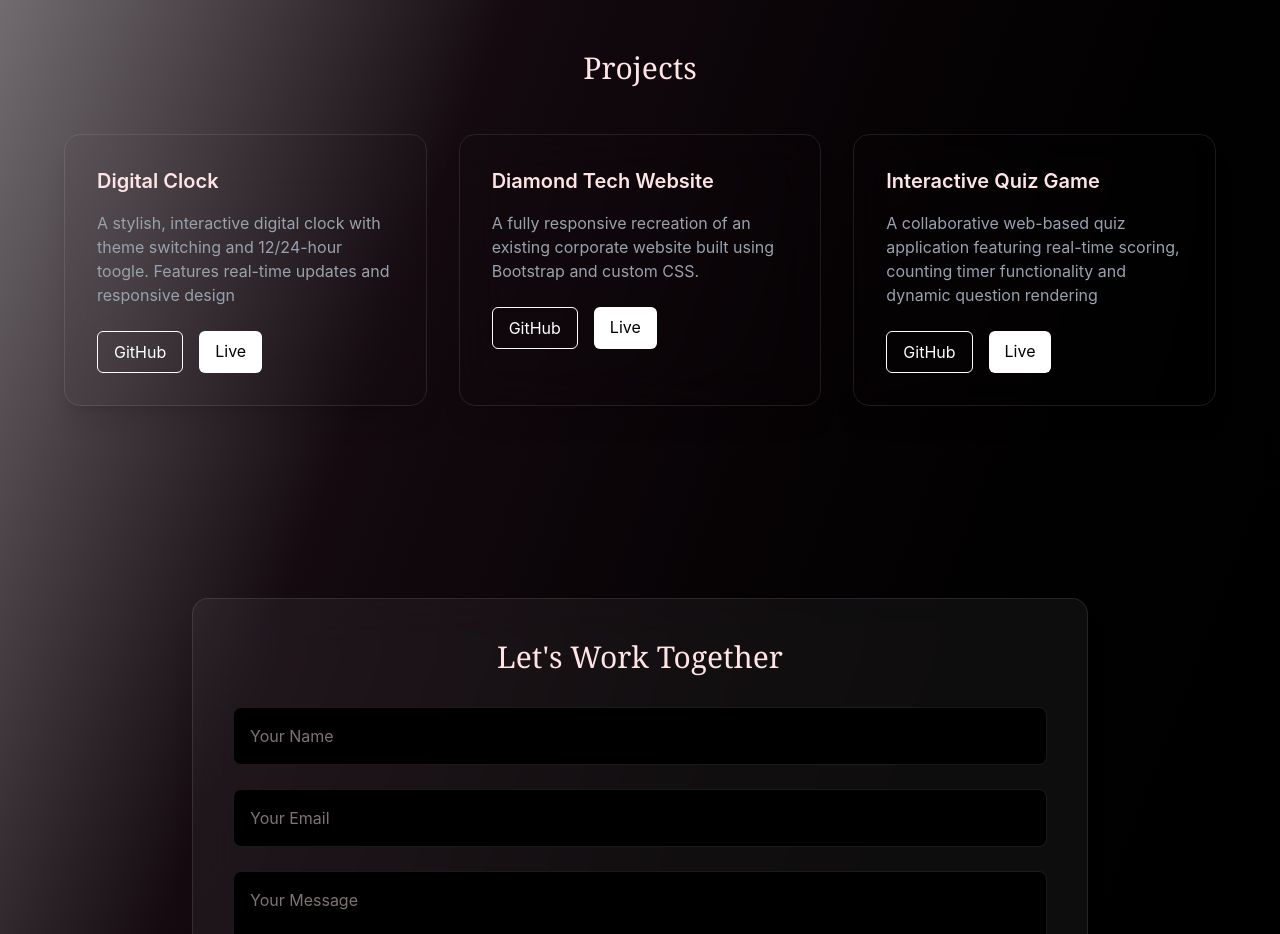
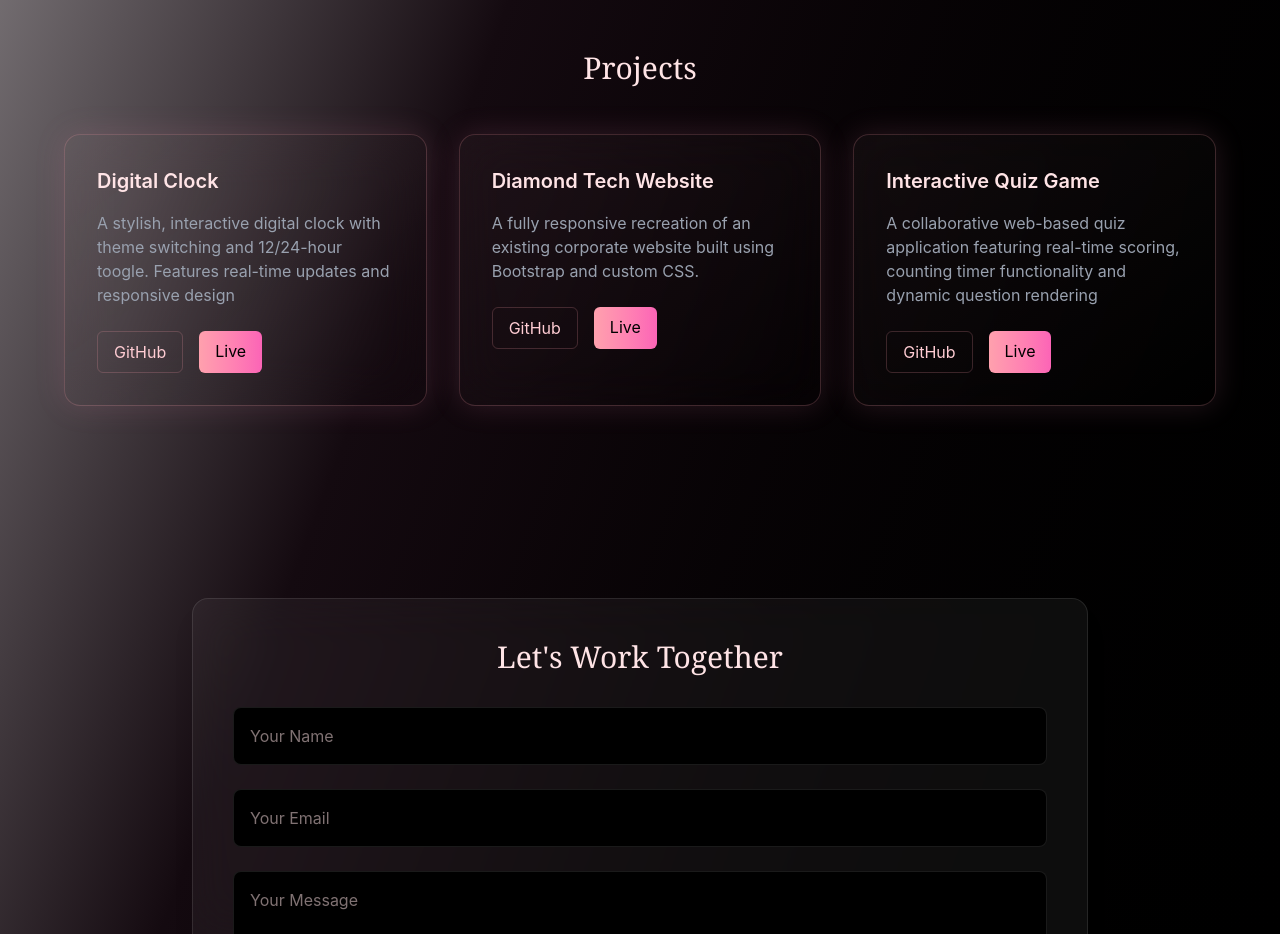
Before and after one commit to kattdevs/React-project, a React (Vite) app in the folder my-react-app/: page / in a window 1280 px wide. Shown: the part 2060-2994 px from the top of the page. Built offline with nearby package versions, Linux system fonts and the light colour scheme.

Commit message:
Replaxed card container styling and changed styling for both buttons

```diff
--- a/my-react-app/src/components/Projects.jsx
+++ b/my-react-app/src/components/Projects.jsx
@@ -31,7 +31,7 @@ const Projects = () => {
                     {projects.map((project, index) => (
                         <div
                         key={index}
-                        className="big-white/5 backdrop-blur-xl border border-white/10 p-8 rounded-2xl shadow-xl hover:-translate-y-2 transition duration-300">
+                        className="bg-gradient-to-br from-rose-200/5 to pink-300/10 backdrop-blur-xl border border-rose-300/20 p-8 rounded-2xl shadow-[0_0_30px_rgba(244,144,182,0.15)] transition duration-300">
                             <h3 className="text-xl font-semibold mb-4">
                                 {project.title}
                             </h3>
@@ -44,14 +44,14 @@ const Projects = () => {
                                 <a
                                     href={project.github}
                                     target="_blank"
-                                    className="text-white border border-white px-4 py-2 rounded-md hover:bg-white hover:text-black transition">
+                                    className="text-rose-200 border border-rose-300/20 px-4 py-2 rounded-md hover:bg-rose-300 hover:text-black transition">
                                     GitHub
                                     </a>
 
                                 <a
                                     href={project.live}
                                     target="_blank"
-                                    className="text-black bg-white px-4 py-2 rounded-md hover:bg-gray-300 transition"
+                                    className="bg-gradient-to-r from-rose-300 to-pink-400 text-black px-4 py-2 rounded-md hover:scale-105 transition"
                                     >
                                     Live
                                     </a>
```
